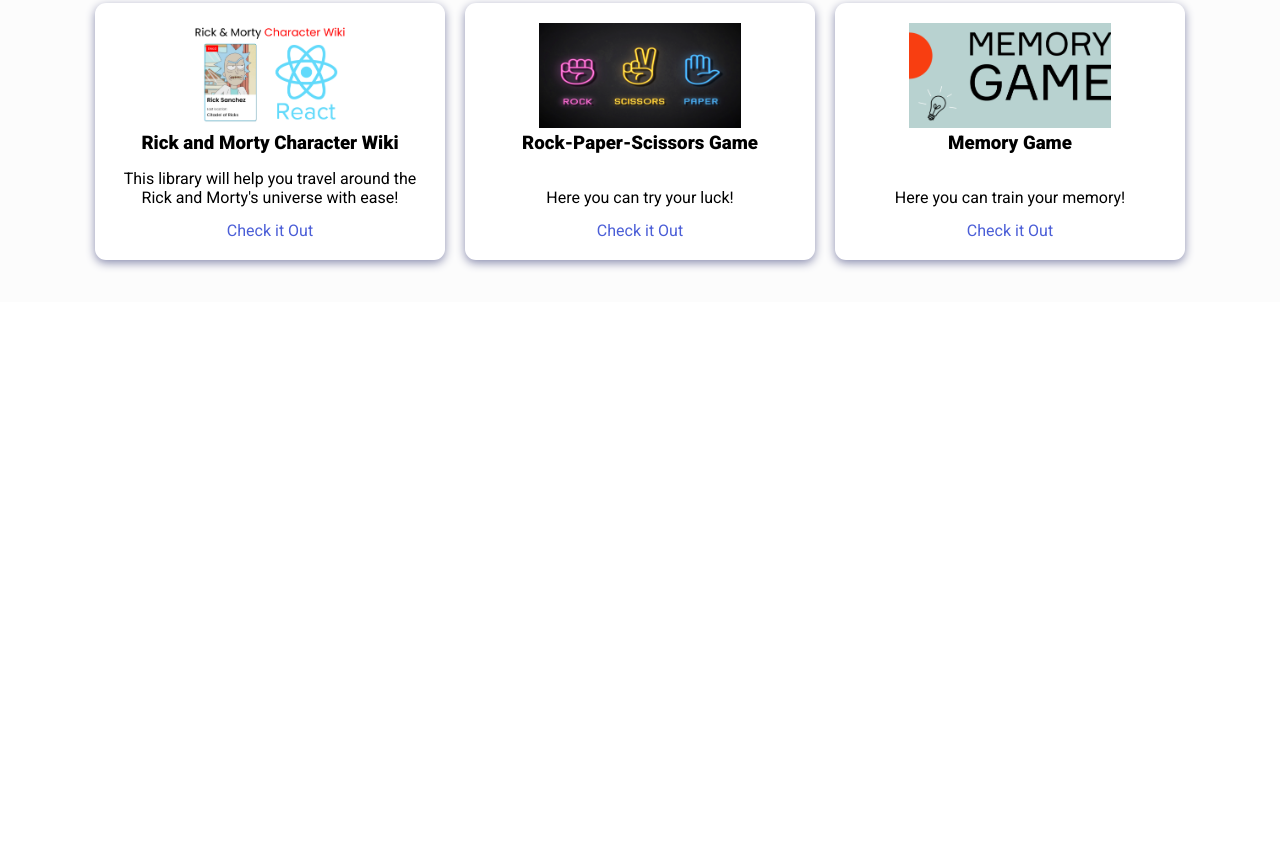
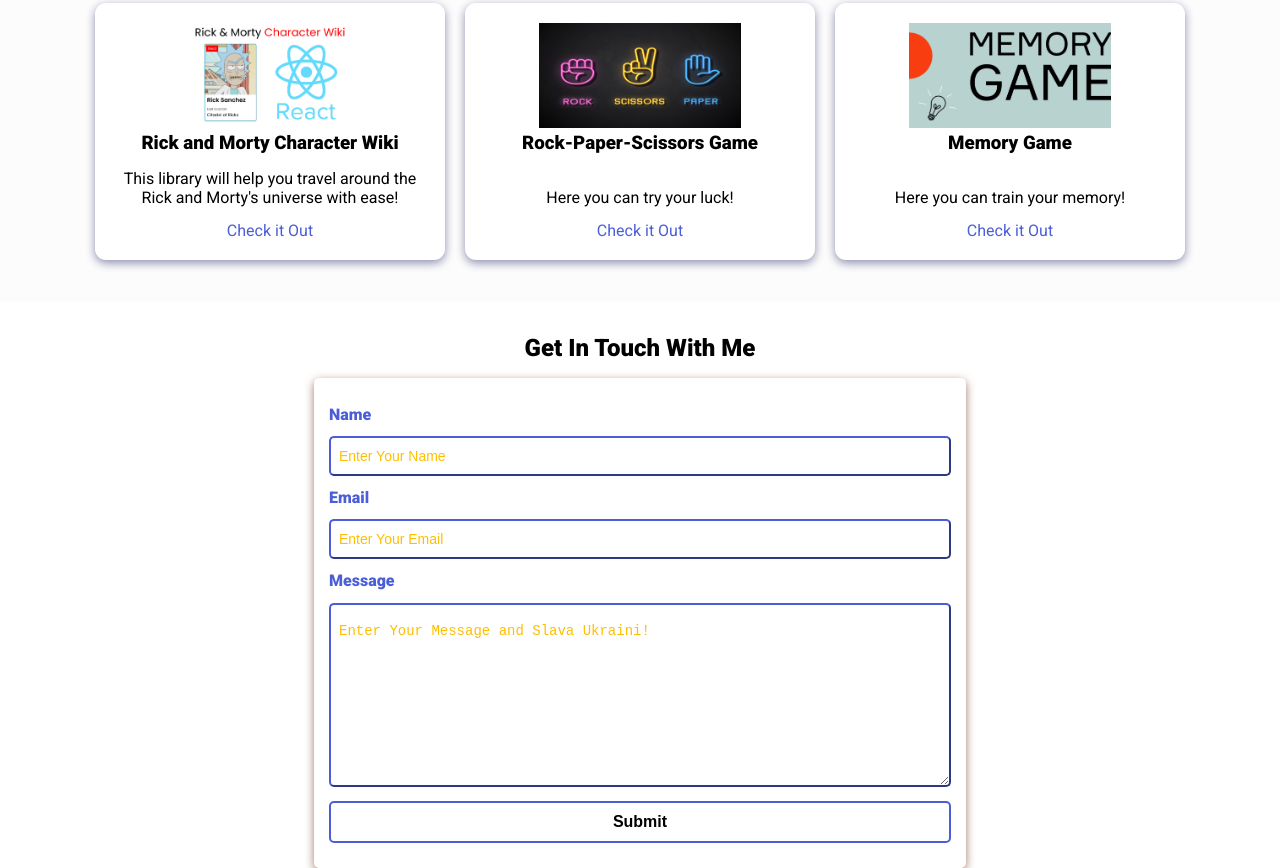
Before and after one commit to alexaandrievskaya/oleksandra-andriievska, a website: page index.html in a window 1280 px wide. Shown: the part 2016-2884 px from the top of the page. Before the commit the page ends 2318 px from the top, so only its background shows below. Drawn offline with nearby package versions, Linux system fonts and the light colour scheme.

Commit message:
UPD: added contact section

```diff
--- a/assets/css/styles.css
+++ b/assets/css/styles.css
@@ -220,3 +220,67 @@
   padding: 20px;
   margin: 10px;
 }
+
+/* Contact section */
+
+.contact {
+  margin-top: 2rem;
+}
+
+.contact h2 {
+  text-align: center;
+  margin-bottom: var(--bottom-margin-2);
+}
+
+.contact-form-container {
+  max-width: 40.75rem;
+  margin: 0 auto;
+  padding: 0.938rem;
+  border-radius: 5px;
+  box-shadow: 0 3px 10px var(--secondary-shadow);
+}
+
+.contact-form-container label {
+  line-height: 2.7em;
+  font-weight: var(--bold-font);
+  color: var(--primary-color);
+}
+
+.contact-form-container textarea {
+  min-height: 6.25rem;
+  font-size: 14px;
+}
+
+.contact-form-container .input-field {
+  width: 100%;
+  padding-top: 10px;
+  padding-bottom: 10px;
+  border-radius: 5px;
+  border: none;
+  border: 2px outset var(--primary-color);
+  font-size: 0.875rem;
+  outline: none;
+}
+
+.input-field::placeholder {
+  padding: 0.5rem;
+  color: var(--secondary-color);
+}
+
+.submit-btn {
+  width: 100%;
+  padding: 10px;
+  margin: 10px 0;
+  background-color: #fff;
+  border: 2px solid var(--primary-color);
+  border-radius: 5px;
+  font-size: 1rem;
+  font-weight: var(--bold-font);
+  transition: var(--transition);
+}
+
+.submit-btn:hover {
+  background-color: var(--secondary-color);
+  border: 2px solid var(--primary-color);
+  cursor: pointer;
+}
--- a/index.html
+++ b/index.html
@@ -216,6 +216,56 @@
 
     <!-- Contact section -->
 
+    <section class="contact" id="contact">
+      <h2>Get In Touch With Me</h2>
+      <div class="contact-form-container">
+        <div class="contact-form">
+          <form action="https://formspree.io/f/xrgdkeko" method="POST">
+            <div class="form-control">
+              <label for="name">Name</label>
+              <input
+                      type="text"
+                      id="name"
+                      name="sender-name"
+                      placeholder="Enter Your Name"
+                      class="input-field"
+                      required
+              />
+            </div>
+            <div class="form-control">
+              <label for="email">Email</label>
+              <input
+                      type="email"
+                      id="email"
+                      name="sender-email"
+                      placeholder="Enter Your Email"
+                      class="input-field"
+                      required
+              />
+            </div>
+            <div class="form-control">
+              <label for="message">Message</label>
+              <textarea
+                      id="message"
+                      cols="60"
+                      rows="10"
+                      placeholder="Enter Your Message and Slava Ukraini!"
+                      name="message"
+                      class="input-field"
+                      required
+              ></textarea>
+            </div>
+            <input
+                    type="submit"
+                    value="Submit"
+                    id="submit-btn"
+                    class="submit-btn"
+            />
+          </form>
+        </div>
+      </div>
+    </section>
+
     <!-- Social accounts - Fixed to the right -->
 
     <!-- Footer section -->
```
